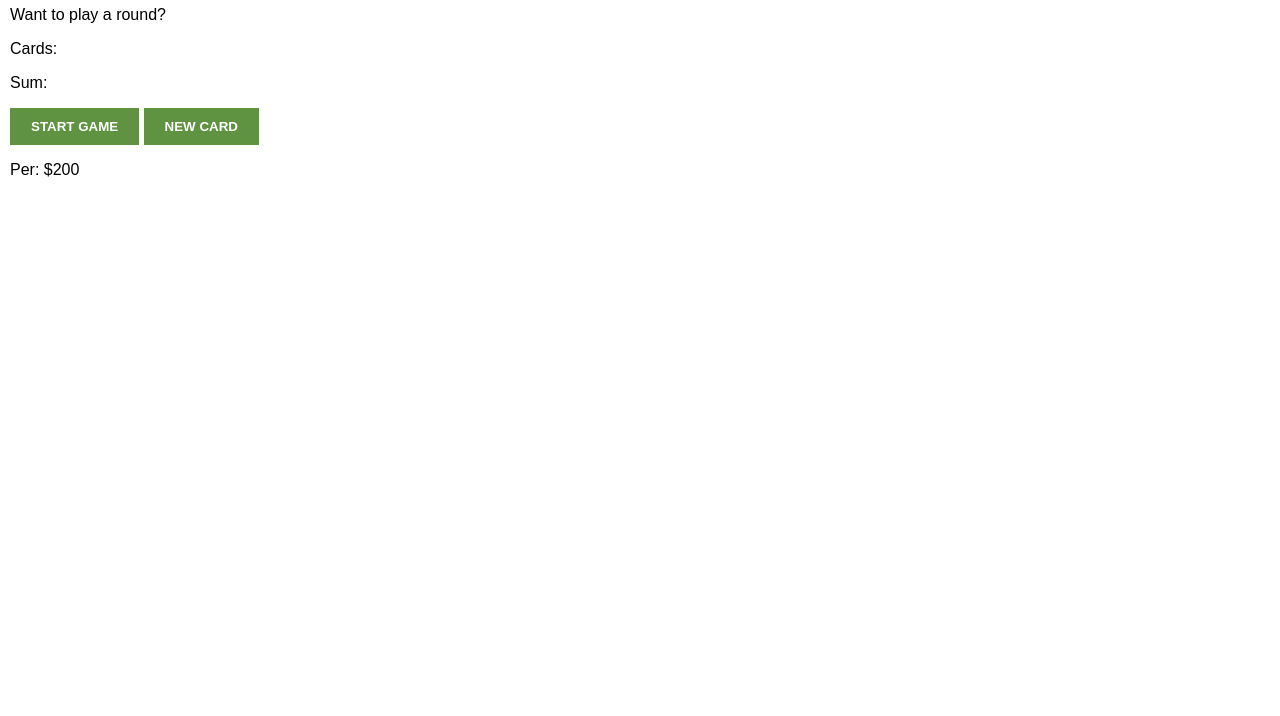
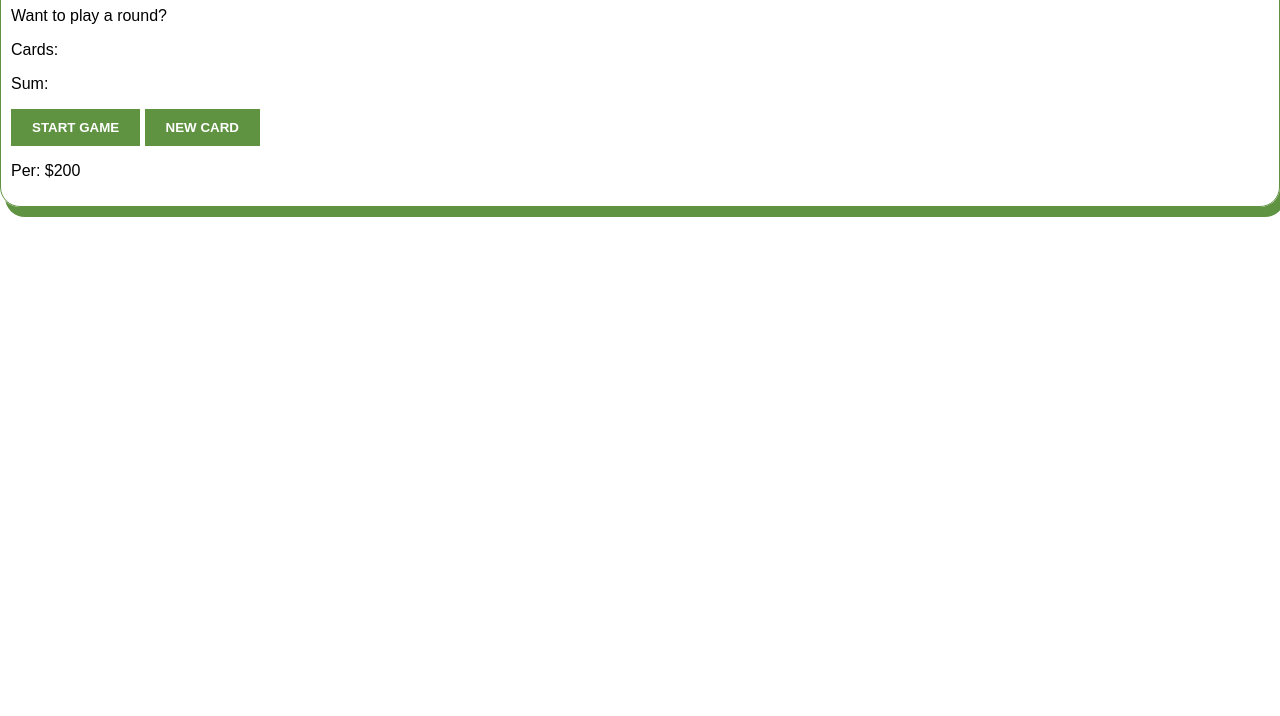
Before and after one commit to olimjon1606/javascript-_II, a browser extension: page blackjack/index.html in a window 1280 px wide. Shown: the part 84-800 px from the top of the page. Drawn offline with Linux system fonts and the light colour scheme; files that its build step writes are made by us from their sources.

Commit message:
Update style.css

```diff
--- a/chromeext/style.css
+++ b/chromeext/style.css
@@ -3,6 +3,9 @@ body {
     padding: 10px;
     font-family: Arial, Helvetica, sans-serif;
     min-width: 400px;
+    border: 1.5px solid#5f9341;
+    box-shadow: 5px 10px #5f9341;
+    border-radius: 20px;
 }
 
 input {
```
